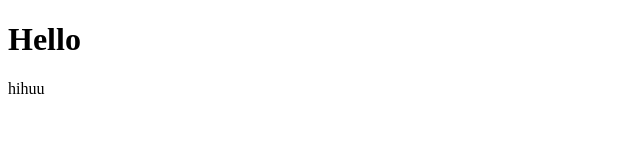
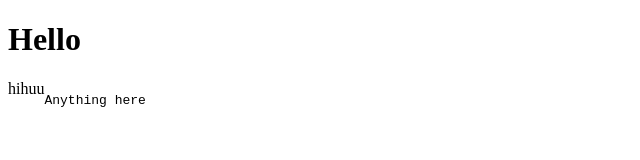
Before and after one commit to zhulix13/Git-Practice, a plain HTML site: page index.html in a window 1280 px wide. Shown: the full height of the page, 0-640 px from the left. Drawn offline with Linux system fonts and the light colour scheme.

Commit message:
added pre tag

```diff
--- a/index.html
+++ b/index.html
@@ -11,6 +11,7 @@
    <div class="cont"></div>
    <div class="cont"></div>
    <div class="cont">hihuu</div>
+   <pre>Anything here</pre>
   </div>
 </body>
 </html>
```
